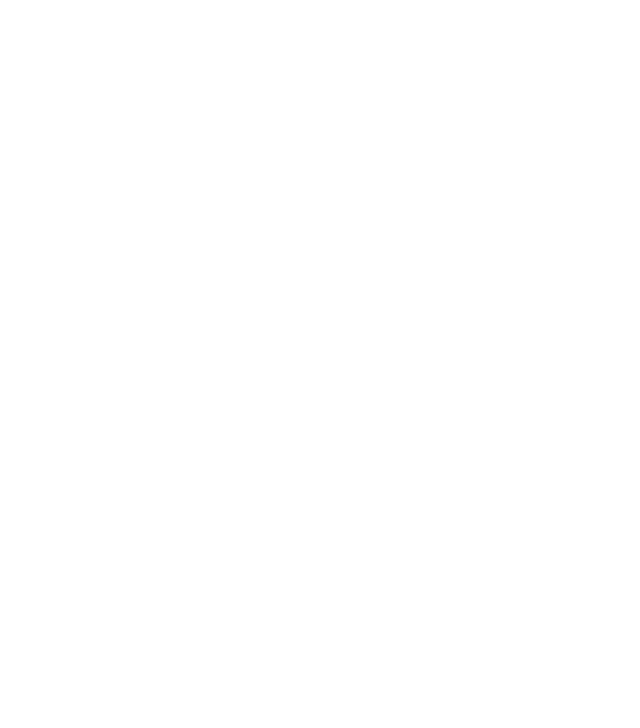
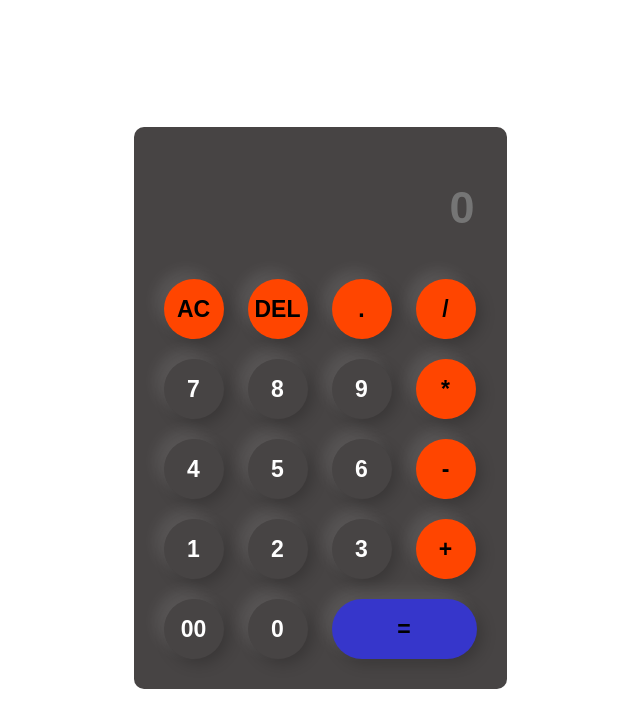
Before and after one commit to Souravpal08/Codsoft_projects, a plain HTML site: page task 3/index.html in a window 1280 px wide. Shown: the whole page, without its empty margins (320-960 px from the left). Drawn offline with Linux system fonts and the light colour scheme.

Commit message:
Add files via upload

```diff
--- a/task 3/index.html
+++ b/task 3/index.html
@@ -3,9 +3,52 @@
 <head>
     <meta charset="UTF-8">
     <meta name="viewport" content="width=device-width, initial-scale=1.0">
-    <title>Document</title>
+    <title>Basic Calculator</title>
+    <link rel="stylesheet" href="style.css">
 </head>
 <body>
 
 </body>
+<div class="container">
+    <div class="calculator">
+      <form>
+        <div class="display">
+          <input type="text" name="display" placeholder="0">
+        </div>
+        <div>
+          <input type="button" value="AC" onclick="display.value = '' " class="operator">
+          <input type="button" value="DEL" onclick="display.value =  display.value.toString().slice(0,-1)" class="operator">
+          <input type="button" value="." onclick="display.value += '.' " class="operator">
+          <input type="button" value="/" onclick="display.value += '/' " class="operator">
+        </div>
+        <div>
+          <input type="button" value="7" onclick="display.value += '7' ">
+          <input type="button" value="8" onclick="display.value += '8' ">
+          <input type="button" value="9" onclick="display.value += '9' ">
+          <input type="button" value="*" onclick="display.value += '*' " class="operator">
+        </div>
+        <div>
+          <input type="button" value="4" onclick="display.value += '4' ">
+          <input type="button" value="5" onclick="display.value +='5' ">
+          <input type="button" value="6" onclick="display.value += '6' ">
+          <input type="button" value="-" onclick="display.value += '-' " class="operator">
+        </div>
+        <div>
+          <input type="button" value="1" onclick="display.value += '1' ">
+          <input type="button" value="2" onclick="display.value += '2' ">
+          <input type="button" value="3" onclick="display.value += '3' ">
+          <input type="button" value="+" onclick="display.value += '+' " class="operator">
+        </div>
+        <div>
+          <input type="button" value="00" onclick="display.value += '00' ">
+          <input type="button" value="0" onclick="display.value += '0' ">
+          <input type="button" value="=" onclick="display.value = eval(display.value)" class="equal operator">
+
+        </div>
+      </form>
+    </div>
+  </div>
+
+
+  </body>
 </html>
--- a/task 3/style.css
+++ b/task 3/style.css
@@ -0,0 +1,57 @@
+.container{
+    width: 100%;
+    height: 100vh;
+    background-color:#fff;
+    display: flex;
+    align-items: center;
+    justify-content: center;
+}
+.calculator{
+    background-color: rgb(71, 68, 68);
+    padding: 20px;
+    border-radius: 10px;
+}
+.calculator input{
+    border: 0;
+    outline: 0;
+    width: 60px;
+    height: 60px;
+    border-radius: 50px;
+    box-shadow: -8px -8px 15px rgba(255, 255, 255, 0.1),5px 5px 15px rgba(0, 0, 0, 0.2);
+    background:transparent;
+    font-size: 23px;
+    font-weight:600;
+    color: #fff;
+    cursor: pointer;
+    margin: 10px;
+
+}
+.container input :active{
+    background-color: black;
+    transform: translate(2px,2px);
+}
+
+
+form .display{
+    display: flex;
+    justify-content:center;
+    margin: 20px 0;
+}
+form .display input{
+    text-align: right;
+    flex: 1;
+    font-size: 45px;
+    box-shadow: none;
+
+}
+form input.equal{
+    width: 145px;
+    background-color: rgb(54, 54, 203);
+}
+
+
+
+form .operator{
+    color: black;
+    background-color:orangered;
+}
```
